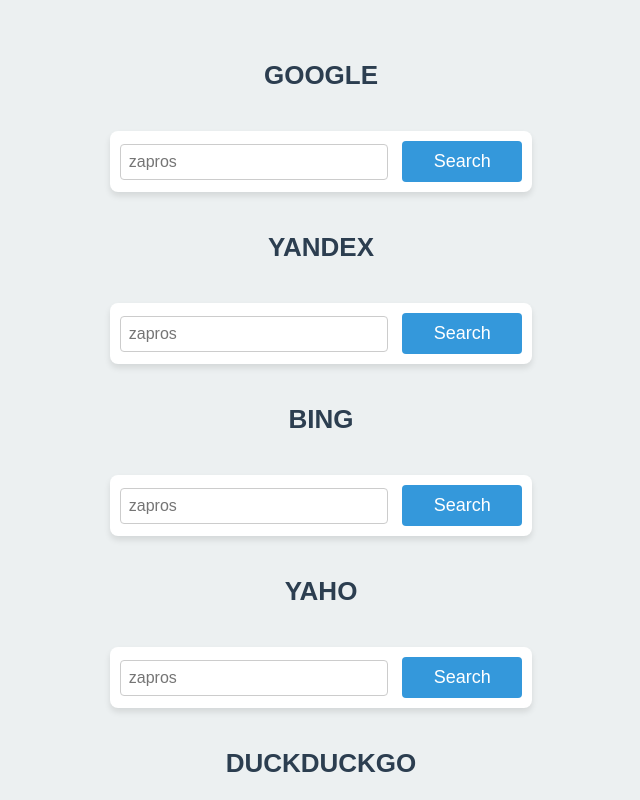
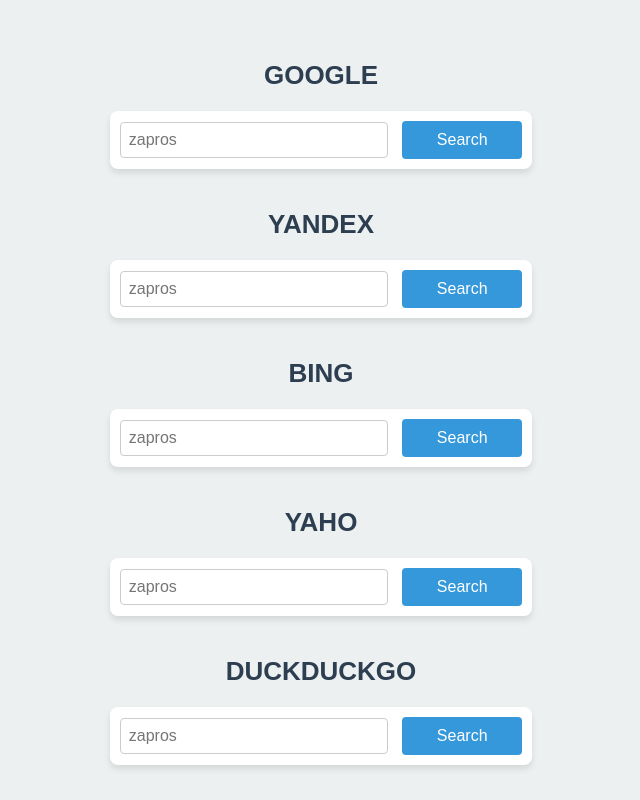
Before and after one commit to DimaSavosin/-, a plain HTML site: page index.html in a window 1280 px wide. Shown: the top 800 px of the page, without its empty margins (319-959 px from the left). Drawn offline with Linux system fonts and the light colour scheme.

Commit message:
style.css

```diff
--- a/style.css
+++ b/style.css
@@ -1,51 +1,18 @@
 body {
     font-family: Arial, sans-serif;
-    background-color: #f4f4f4;
+    background-color: #ecf0f1;
     color: #333;
     text-align: center;
     margin: 0;
-    padding: 20px;
+    padding: 40px;
+    box-sizing: border-box;
 }
 
 h1 {
     color: #2c3e50;
-    font-size: 24px;
-    margin-bottom: 10px;
-}
-
-form {
-    margin-bottom: 20px;
-}
-
-input[type="text"] {
-    padding: 8px;
-    width: 200px;
-    border: 1px solid #ccc;
-    border-radius: 4px;
-}
-
-input[type="submit"] {
-    padding: 8px 16px;
-    border: none;
-    background-color: #3498db;
-    color: white;
-    border-radius: 4px;
-    cursor: pointer;
-}
-
-input[type="submit"]:hover {
-    background-color: #2980b9;
-}
-
-form input[type="text"]:focus {
-    outline: none;
-    border-color: #3498db;
-}
-
-h1 {
-    margin-top: 30px;
     font-size: 26px;
     font-weight: bold;
+    margin: 20px 0;
     text-transform: uppercase;
 }
 
@@ -58,41 +25,39 @@ form {
     box-shadow: 0 4px 6px rgba(0, 0, 0, 0.1);
 }
 
-form input[type="text"] {
+input[type="text"] {
+    padding: 8px;
+    width: 250px;
+    border: 1px solid #ccc;
+    border-radius: 4px;
     font-size: 16px;
     margin-right: 10px;
+    transition: border-color 0.3s ease;
 }
 
-form input[type="submit"] {
-    font-size: 16px;
+input[type="text"]:focus {
+    outline: none;
+    border-color: #3498db;
 }
 
-input[type="text"], input[type="submit"] {
-    transition: all 0.3s ease;
+input[type="submit"] {
+    padding: 10px 20px;
+    width: 120px;
+    border: none;
+    background-color: #3498db;
+    color: white;
+    border-radius: 4px;
+    font-size: 16px;
+    cursor: pointer;
+    transition: background-color 0.3s ease;
+}
+
+input[type="submit"]:hover {
+    background-color: #2980b9;
 }
 
 input[type="submit"]:active {
     background-color: #1f70a5;
-}
-
-body {
-    background-color: #ecf0f1;
-    padding: 40px;
-    box-sizing: border-box;
-}
-
-h1, form {
-    margin: 20px 0;
-}
-
-form input[type="text"] {
-    width: 250px;
-}
-
-form input[type="submit"] {
-    width: 120px;
-    padding: 10px 20px;
-    font-size: 18px;
 }
 
 footer {
```
